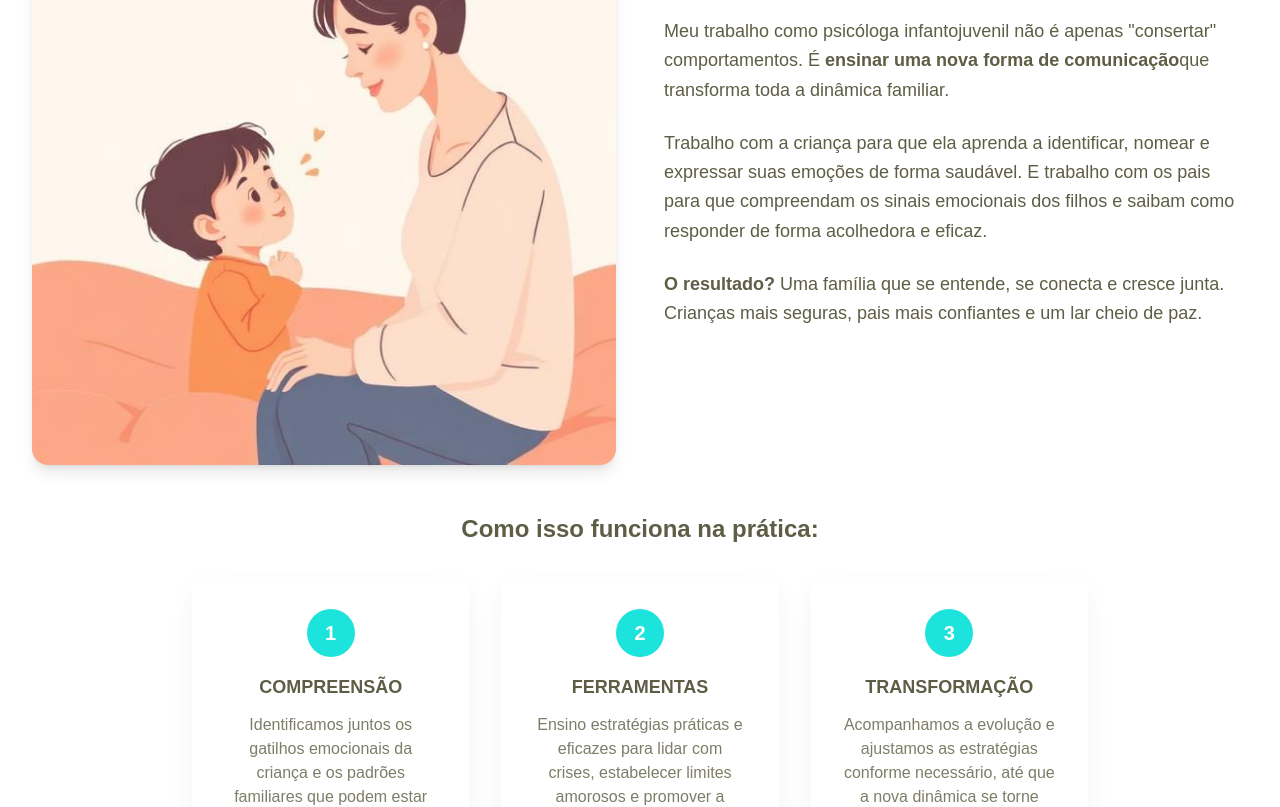
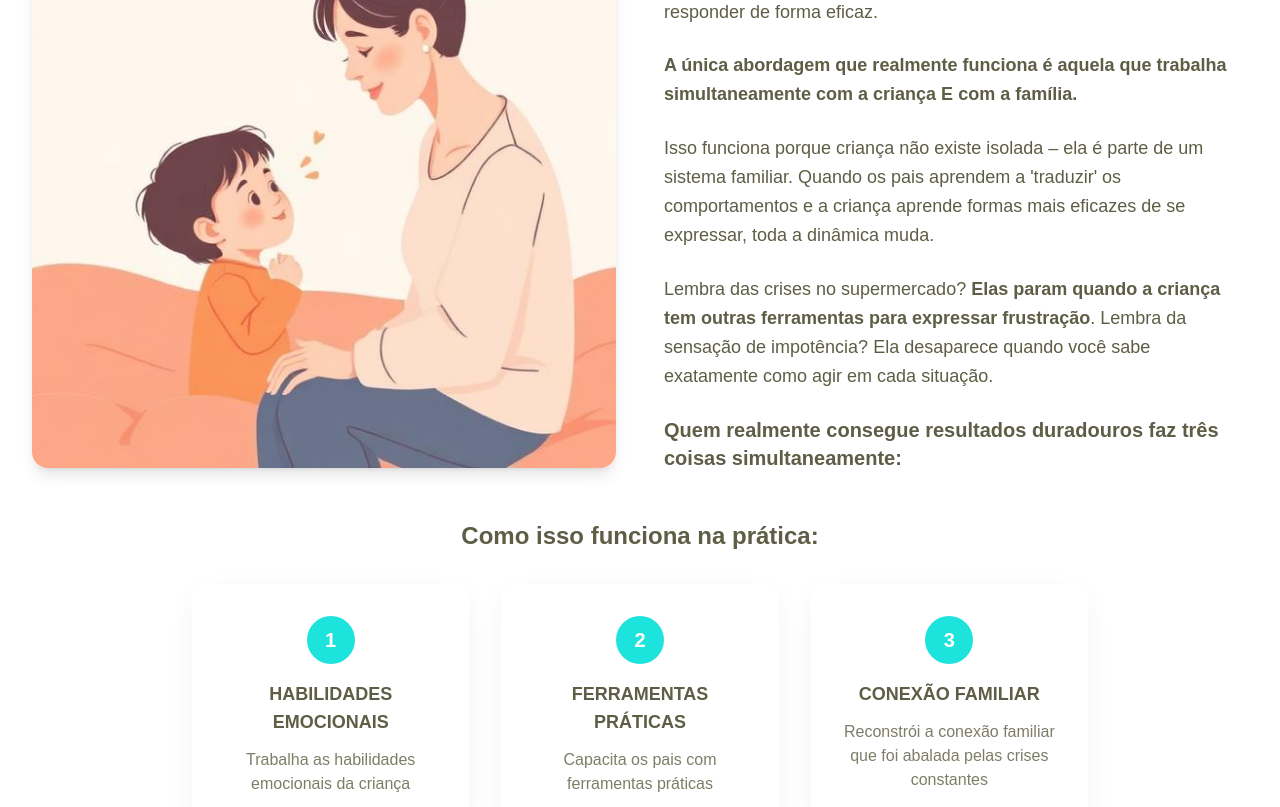
Before and after one commit to natanLPB/caroline-barroso-landing, a React (Vite) app: page / in a window 1280 px wide. Shown: the part 3240-4047 px from the top of the page. Built offline with nearby package versions, Linux system fonts and the light colour scheme; a web font is replaced by a local one.

Commit message:
Update Solution Section Text
Updated the text content for the Solution Section as requested.

```diff
--- a/src/components/SolutionSection.tsx
+++ b/src/components/SolutionSection.tsx
@@ -28,20 +28,23 @@ const SolutionSection = () => {
           <div className="fade-in">
             <div className="space-y-6 text-lg leading-relaxed">
               <p>
-                Meu trabalho como psicóloga infantojuvenil não é apenas "consertar" comportamentos.
-                É <strong className="text-highlight">ensinar uma nova forma de comunicação</strong>
-                que transforma toda a dinâmica familiar.
+                As famílias que estão superando essa fase descobriram algo fundamental: <strong className="text-highlight">não adianta tentar 'corrigir' o comportamento da criança sem antes entender o que ela está tentando comunicar</strong>. E não adianta entender, se os pais não têm as ferramentas práticas para responder de forma eficaz.
               </p>
 
               <p>
-                Trabalho com a criança para que ela aprenda a identificar, nomear e expressar
-                suas emoções de forma saudável. E trabalho com os pais para que compreendam
-                os sinais emocionais dos filhos e saibam como responder de forma acolhedora e eficaz.
+                <strong className="text-highlight">A única abordagem que realmente funciona é aquela que trabalha simultaneamente com a criança E com a família.</strong>
               </p>
 
               <p>
-                <strong className="text-highlight">O resultado?</strong> Uma família que se entende,
-                se conecta e cresce junta. Crianças mais seguras, pais mais confiantes e um lar cheio de paz.
+                Isso funciona porque criança não existe isolada – ela é parte de um sistema familiar. Quando os pais aprendem a 'traduzir' os comportamentos e a criança aprende formas mais eficazes de se expressar, toda a dinâmica muda.
+              </p>
+
+              <p>
+                Lembra das crises no supermercado? <strong className="text-highlight">Elas param quando a criança tem outras ferramentas para expressar frustração</strong>. Lembra da sensação de impotência? Ela desaparece quando você sabe exatamente como agir em cada situação.
+              </p>
+
+              <p className="text-xl font-semibold">
+                Quem realmente consegue resultados duradouros faz três coisas simultaneamente:
               </p>
             </div>
           </div>
@@ -57,10 +60,9 @@ const SolutionSection = () => {
               <div className="w-12 h-12 bg-primary text-primary-foreground rounded-full flex items-center justify-center mx-auto mb-4 text-xl font-bold">
                 1
               </div>
-              <h4 className="text-lg font-semibold mb-3">COMPREENSÃO</h4>
+              <h4 className="text-lg font-semibold mb-3">HABILIDADES EMOCIONAIS</h4>
               <p className="text-gray-text">
-                Identificamos juntos os gatilhos emocionais da criança e os padrões familiares
-                que podem estar contribuindo para os conflitos.
+                Trabalha as habilidades emocionais da criança
               </p>
             </div>
 
@@ -68,10 +70,9 @@ const SolutionSection = () => {
               <div className="w-12 h-12 bg-primary text-primary-foreground rounded-full flex items-center justify-center mx-auto mb-4 text-xl font-bold">
                 2
               </div>
-              <h4 className="text-lg font-semibold mb-3">FERRAMENTAS</h4>
+              <h4 className="text-lg font-semibold mb-3">FERRAMENTAS PRÁTICAS</h4>
               <p className="text-gray-text">
-                Ensino estratégias práticas e eficazes para lidar com crises, estabelecer limites
-                amorosos e promover a autorregulação emocional.
+                Capacita os pais com ferramentas práticas
               </p>
             </div>
 
@@ -79,10 +80,9 @@ const SolutionSection = () => {
               <div className="w-12 h-12 bg-primary text-primary-foreground rounded-full flex items-center justify-center mx-auto mb-4 text-xl font-bold">
                 3
               </div>
-              <h4 className="text-lg font-semibold mb-3">TRANSFORMAÇÃO</h4>
+              <h4 className="text-lg font-semibold mb-3">CONEXÃO FAMILIAR</h4>
               <p className="text-gray-text">
-                Acompanhamos a evolução e ajustamos as estratégias conforme necessário,
-                até que a nova dinâmica se torne natural na família.
+                Reconstrói a conexão familiar que foi abalada pelas crises constantes
               </p>
             </div>
           </div>
```
